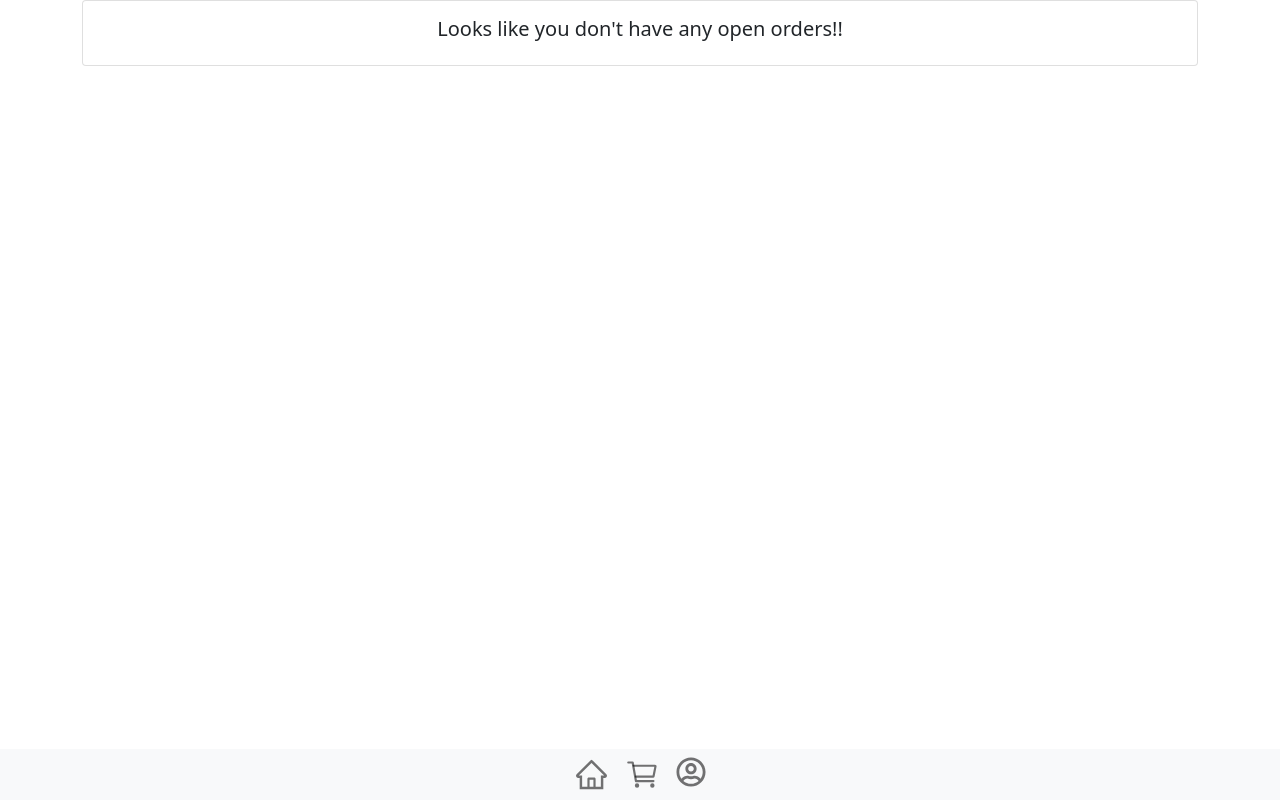
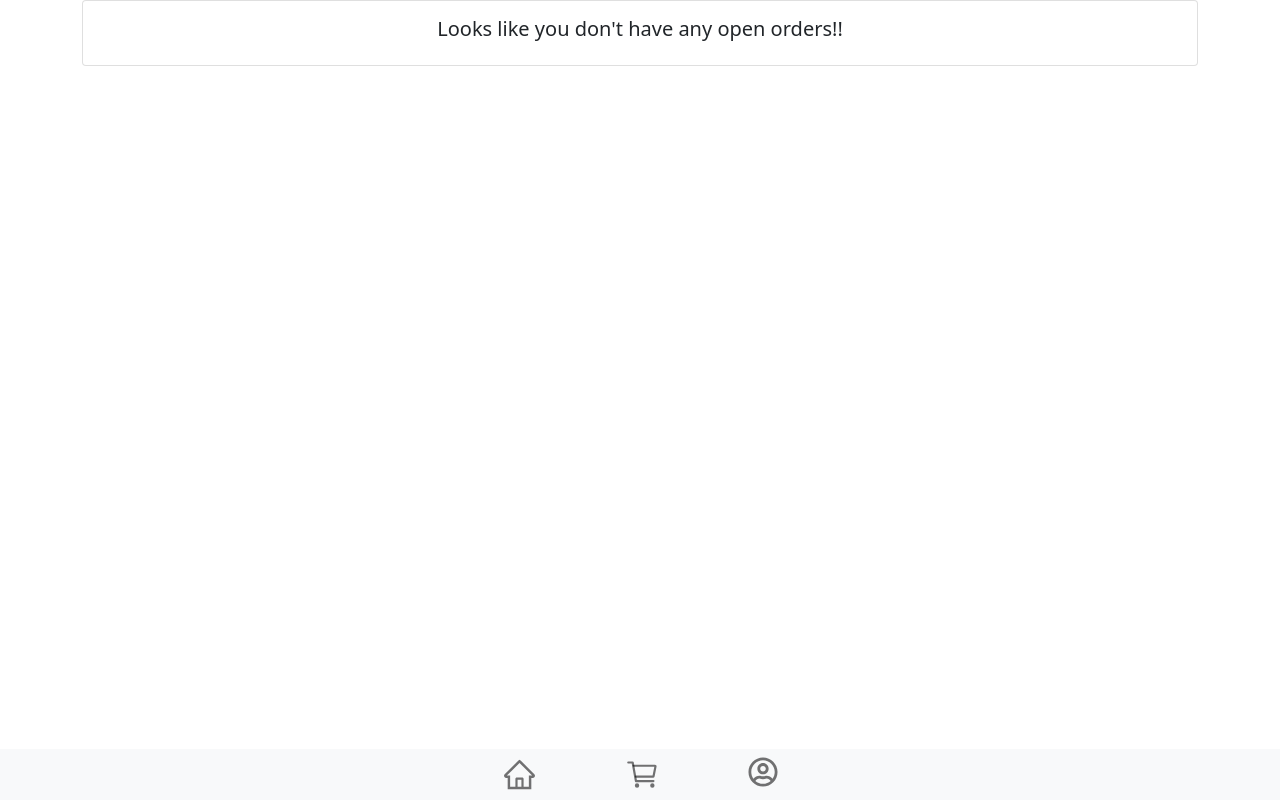
Before and after one commit to Nando-C/UnQ-FE, a React (Create React App) app: page /shops/1/tables/1/cart in a window 1280 px wide. Built offline with nearby package versions, Linux system fonts and the light colour scheme; no server answers.

Commit message:
adds space between customer navbar icons

```diff
--- a/src/components/Customers/NavigationBar/NavigationBar.tsx
+++ b/src/components/Customers/NavigationBar/NavigationBar.tsx
@@ -38,17 +38,17 @@ const NavigationBar = () => {
                     <Container>
                         {/* <Navbar.Brand href="#home">Navbar</Navbar.Brand> */}
                         <Nav className="mx-auto">
-                            <Nav.Link href="/">
+                            <Nav.Link className="me-4" href="/">
                                 <AiOutlineHome size={35}/>
                                 {/* <AiFillHome/> */}
                             </Nav.Link>
                             {/* <Nav.Link href={`/shops/${shopId}/tables/${tableId}/cart`}> */}
-                                <Link className="nav-link" to={`/shops/${shopId}/tables/${tableId}/cart`}>
+                                <Link className="nav-link mx-5" to={`/shops/${shopId}/tables/${tableId}/cart`}>
                                     <IoCartOutline size={35}/>
                                     {/* <IoCart/> */}
                                 </Link>
                             {/* </Nav.Link> */}
-                            <Nav.Link href="#pricing">
+                            <Nav.Link className="ms-4" href="#pricing">
                                 <FaRegUserCircle size={30}/>
                                 {/* <FaUserCircle/> */}
                             </Nav.Link>
```
